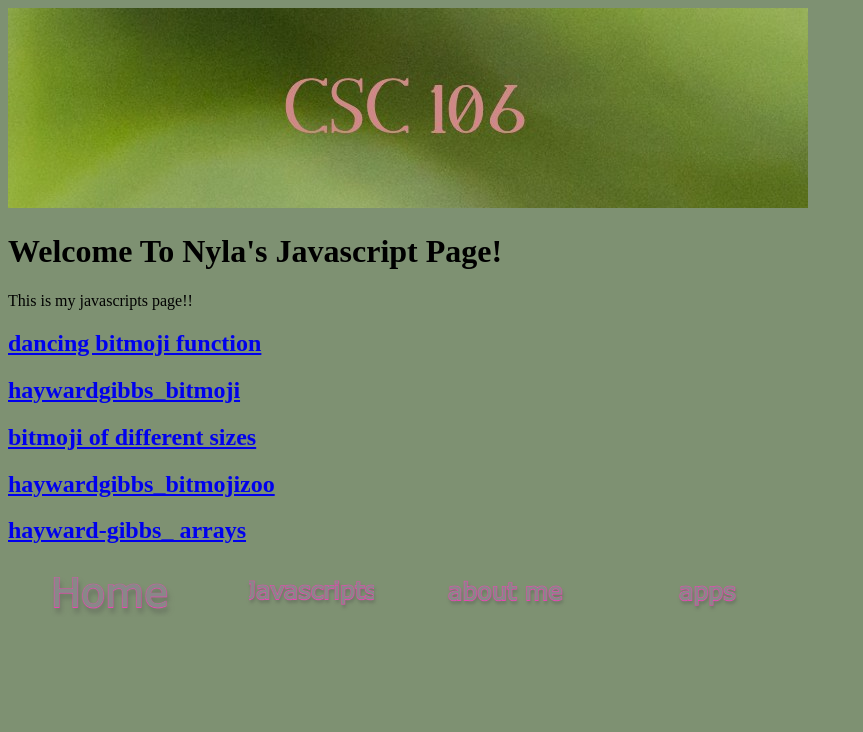
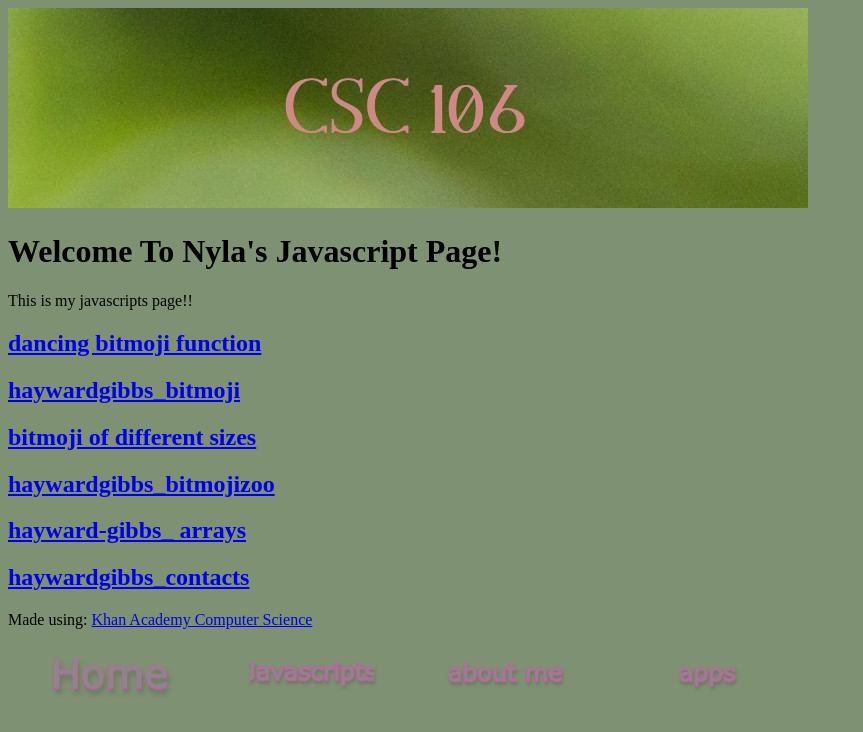
Before and after one commit to officialsirago/officialsirago.github.io, a plain HTML site: page javascripts.html in a window 1280 px wide. Shown: the whole page, without its empty margins (0-863 px from the left). Drawn offline with Linux system fonts and the light colour scheme; a script that the page names is missing.

Commit message:
Update javascripts.html

```diff
--- a/javascripts.html
+++ b/javascripts.html
@@ -38,5 +38,5 @@
 <h2> <a href="https://www.khanacademy.org/computer-programming/bitmoji-of-different-sizes/6210049032110080"> bitmoji of different sizes</a></h2><script src="https://www.khanacademy.org/computer-programming/bitmoji-of-different-sizes/6210049032110080/embed.js?editor=yes&buttons=yes&author=yes&embed=yes"></script></p>
 <h2><a href="https://www.khanacademy.org/computer-programming/haywardgibbs_bitmojizoo/4911082658906112">haywardgibbs_bitmojizoo</a></h2><script src="https://www.khanacademy.org/computer-programming/haywardgibbs_bitmojizoo/4911082658906112/embed.js?editor=yes&buttons=yes&author=yes&embed=yes"></script><p></p>
 <h2> <a href = " <h2><a href="https://www.khanacademy.org/computer-programming/hayward-gibbs_-arrays/5183566356463616">hayward-gibbs_ arrays</a></h2><script src="https://www.khanacademy.org/computer-programming/hayward-gibbs_-arrays/5183566356463616/embed.js?editor=yes&buttons=yes&author=yes&embed=yes"></script><p>
-  </body>
+  <h2><a href="https://www.khanacademy.org/computer-programming/haywardgibbs_contacts/5725518139277312">haywardgibbs_contacts</a></h2><script src="https://www.khanacademy.org/computer-programming/haywardgibbs_contacts/5725518139277312/embed.js?editor=yes&buttons=yes&author=yes&embed=yes"></script><p>Made using: <a href="http://www.khanacademy.org/computer-programming">Khan Academy Computer Science</a></p>  </body>
 </html>
```
